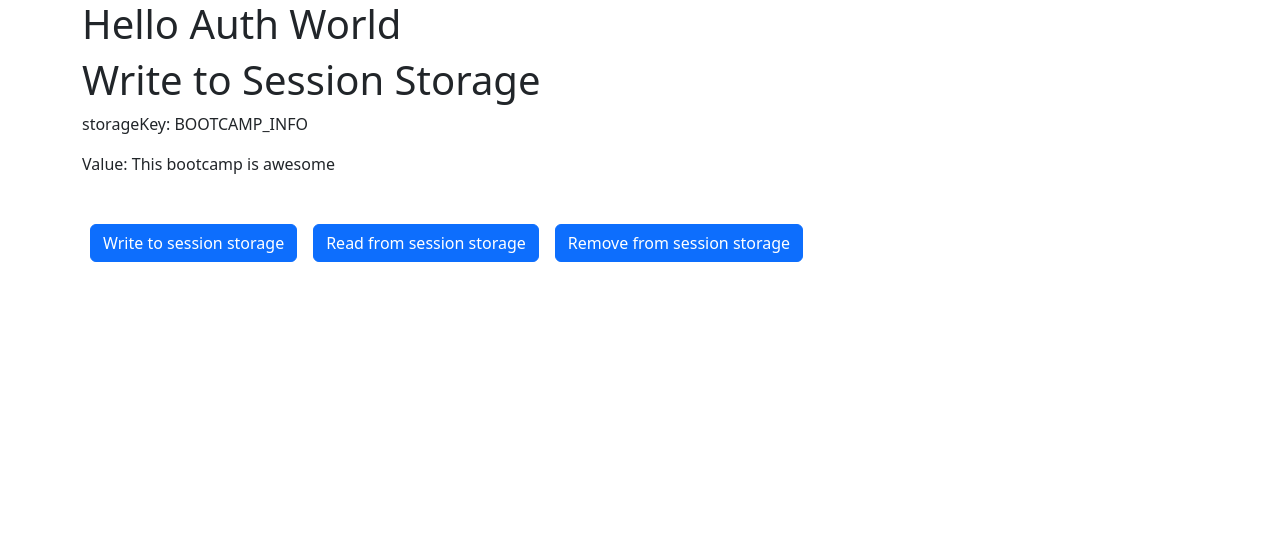
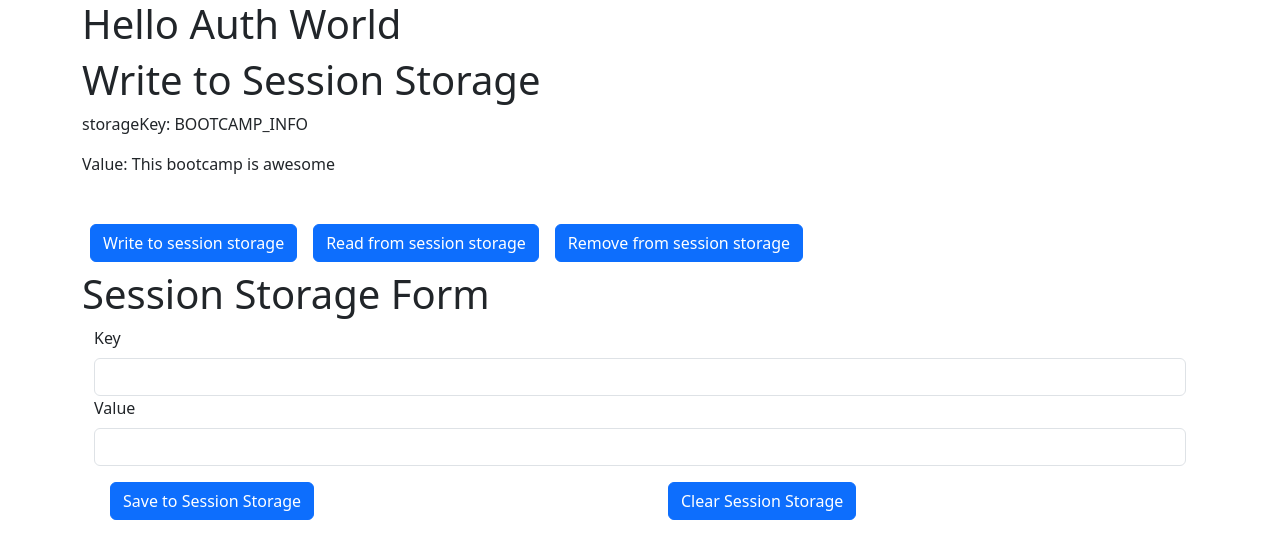
Before and after one commit to aReinoso007/CT-projects, a React (Create React App) app in the folder day-4/auth/: page / in a window 1280 px wide. Shown: the top 558 px of the page. Built offline with nearby package versions, Linux system fonts and the light colour scheme.

Commit message:
session form styles

```diff
--- a/day-4/auth/src/App.tsx
+++ b/day-4/auth/src/App.tsx
@@ -2,6 +2,7 @@ import React from 'react';
 import './App.css';
 import WriteToSessionStorage from './session-storage/WriteToSessionStorage';
 import { Container } from 'react-bootstrap';
+import SessionStorageForm from './exercise-1/SessionStorageForm';
 
 const App: React.FC = ()=> {
 
@@ -14,6 +15,8 @@ const App: React.FC = ()=> {
     <Container>
       <h1>Hello Auth World</h1>
       <WriteToSessionStorage {...props}/>
+      <h1>Session Storage Form</h1>
+      <SessionStorageForm />
     </Container>
   );
 }
--- a/day-4/auth/src/exercise-1/SessionStorageForm.tsx
+++ b/day-4/auth/src/exercise-1/SessionStorageForm.tsx
@@ -1,8 +1,9 @@
-import React, { useState } from 'react';
+import React, { useState } from "react";
+import { Button, Col, Container, Form, Row } from "react-bootstrap";
 
 const SessionStorageForm: React.FC = () => {
-  const [keyInput, setKeyInput] = useState<string>('');
-  const [valueInput, setValueInput] = useState<string>('');
+  const [keyInput, setKeyInput] = useState<string>("");
+  const [valueInput, setValueInput] = useState<string>("");
 
   const saveToSessionStorage = () => {
     // Check if key and value are not empty
@@ -11,13 +12,13 @@ const SessionStorageForm: React.FC = () => {
       sessionStorage.setItem(keyInput, valueInput);
 
       // Clear input fields
-      setKeyInput('');
-      setValueInput('');
+      setKeyInput("");
+      setValueInput("");
 
       // Log success message
       console.log(`Stored: ${keyInput} - ${valueInput}`);
     } else {
-      alert('Please enter both key and value.');
+      alert("Please enter both key and value.");
     }
   };
 
@@ -26,46 +27,58 @@ const SessionStorageForm: React.FC = () => {
     sessionStorage.clear();
 
     // Log success message
-    console.log('Session Storage cleared.');
+    console.log("Session Storage cleared.");
 
     // Optionally, you can provide feedback to the user
-    alert('Session Storage cleared.');
+    alert("Session Storage cleared.");
   };
 
   return (
-    <div>
-      <h1>Session Storage Form</h1>
-
-      {/* Form to input key and value */}
-      <form>
-        <label htmlFor="keyInput">Key:</label>
-        <input
+    <Container>
+      <Form>
+        <Form.Group>
+          <Form.Label>Key</Form.Label>
+          <Form.Control
             type="text"
             id="keyInput"
             value={keyInput}
             onChange={(e) => setKeyInput(e.target.value)}
             required
           />
-
-        <label htmlFor="valueInput">Value:</label>
-        <input
+        </Form.Group>
+        <Form.Group>
+          <Form.Label>Value</Form.Label>
+          <Form.Control
             type="text"
             id="valueInput"
             value={valueInput}
             onChange={(e) => setValueInput(e.target.value)}
             required
           />
+        </Form.Group>
 
-        <button type="button" onClick={saveToSessionStorage}>
+        <Row>
+          <Col>
+            <Button
+              className="m-3"
+              type="submit"
+              onClick={saveToSessionStorage}
+            >
               Save to Session Storage
-        </button>
-      </form>
-
-      {/* Button to delete stored data */}
-      <button type="button" onClick={clearSessionStorage}>
+            </Button>
+          </Col>
+          <Col>
+            <Button
+              className="m-3 float-right"
+              type="button"
+              onClick={clearSessionStorage}
+            >
               Clear Session Storage
-      </button>
-    </div>
+            </Button>
+          </Col>
+        </Row>
+      </Form>
+    </Container>
   );
 };
 
```
Lines whose indentation alone changed are shown as unchanged.
